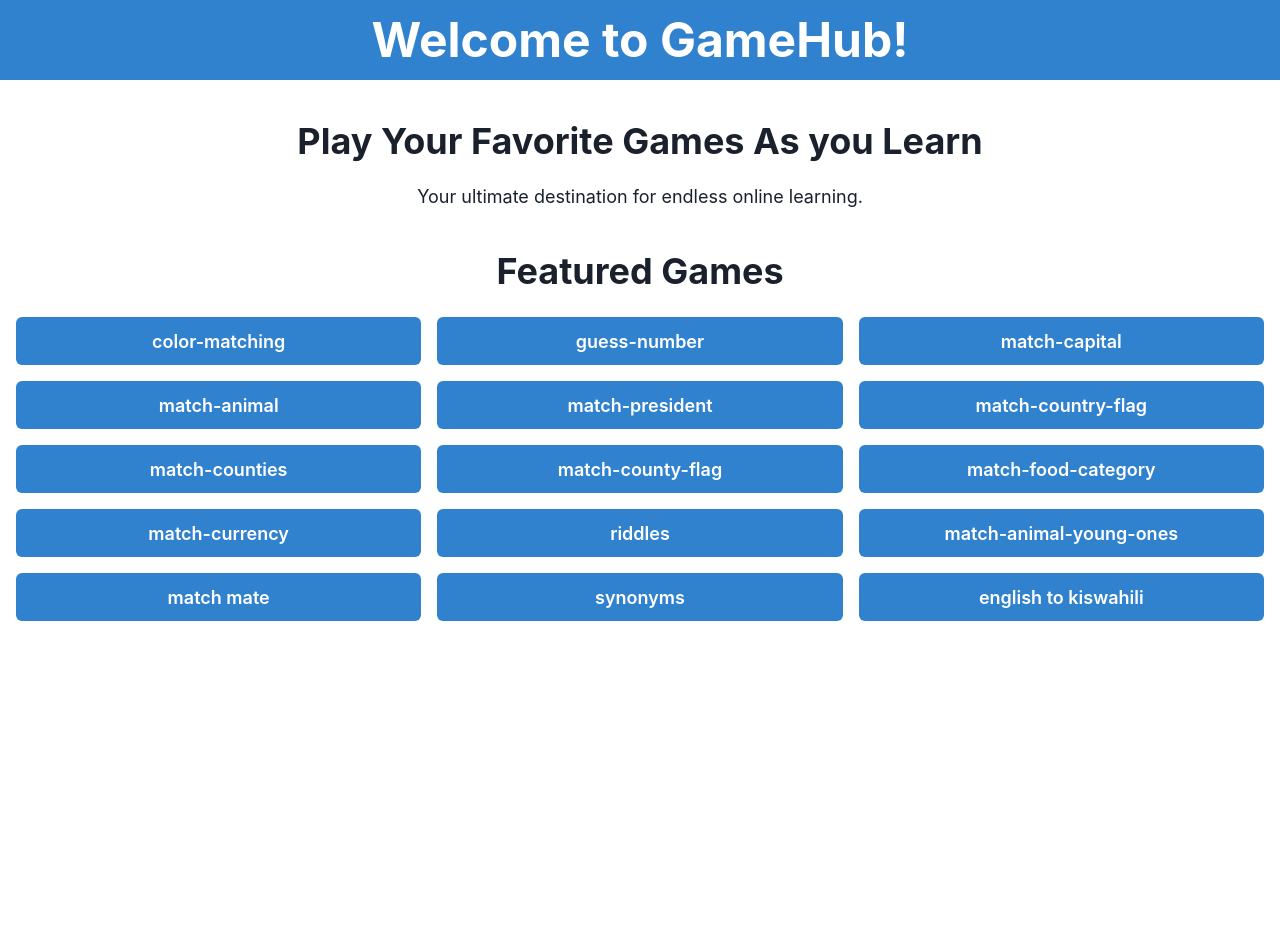
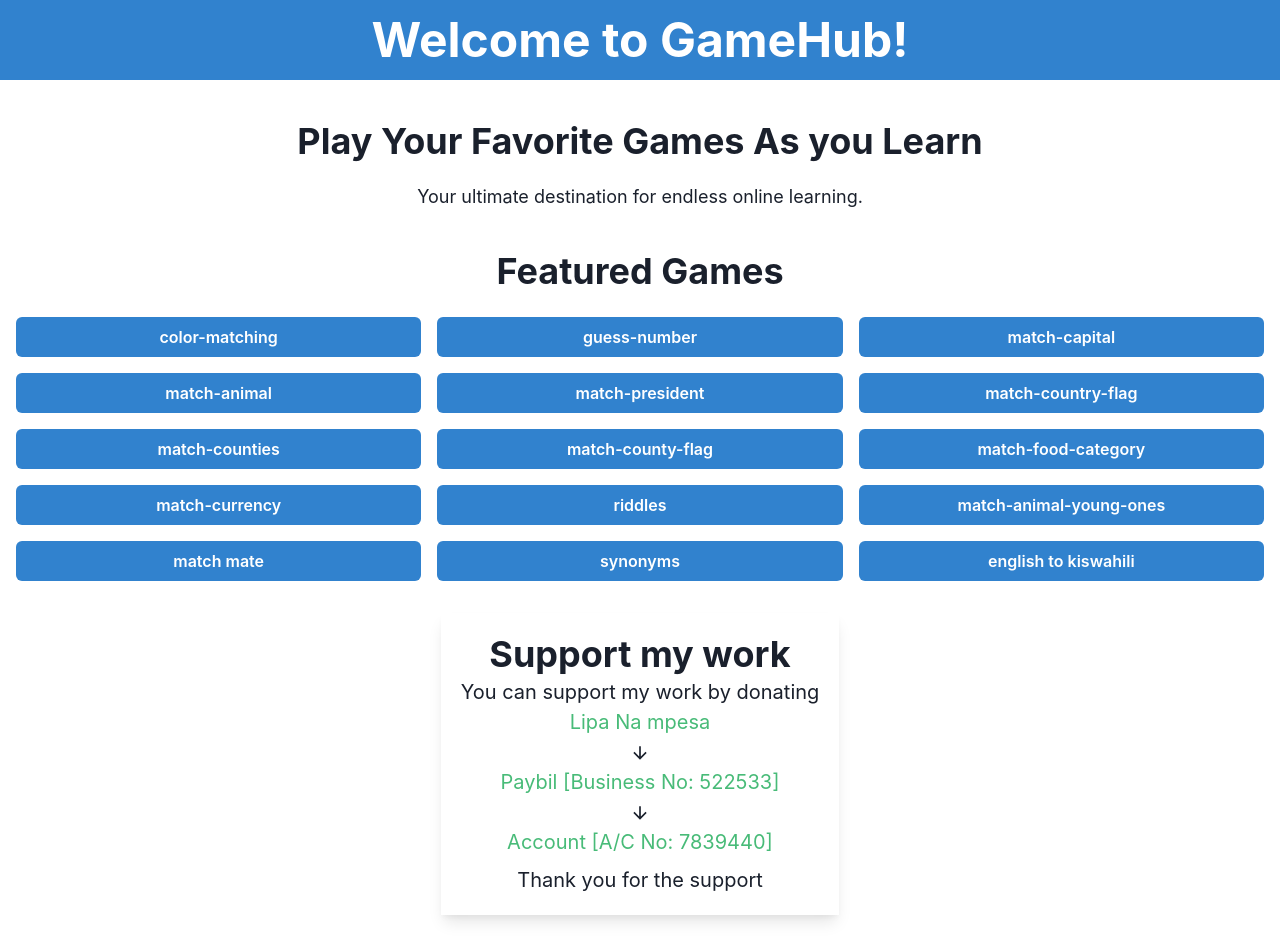
Before and after one commit to clinton-mwachia/react-games, a React (Vite) app: page / in a window 1280 px wide. Shown: the top 952 px of the page. Before the commit the page ends 800 px from the top, so only its background shows below. Built offline with nearby package versions, Linux system fonts and the light colour scheme.

Commit message:
added donation details

```diff
--- a/src/views/home/Home.jsx
+++ b/src/views/home/Home.jsx
@@ -1,6 +1,14 @@
 import { Box } from "@chakra-ui/react";
-import { SimpleGrid, Heading, Text, Button, Container } from "@chakra-ui/react";
+import {
+  SimpleGrid,
+  Heading,
+  Text,
+  Button,
+  Container,
+  Center,
+} from "@chakra-ui/react";
 import { useEffect } from "react";
+import { ArrowDownIcon } from "@chakra-ui/icons";
 
 const Home = () => {
   useEffect(() => {
@@ -51,7 +59,7 @@ const Home = () => {
             <Button
               key={index}
               colorScheme="blue"
-              size="lg"
+              size="md"
               as={"a"}
               href={`${game.to}`}
             >
@@ -59,6 +67,18 @@ const Home = () => {
             </Button>
           ))}
         </SimpleGrid>
+        <Center mt={3}>
+          <Box boxShadow={"lg"} padding={5} mt={5}>
+            <Heading>Support my work</Heading>
+            <Text>You can support my work by donating</Text>
+            <Text color={"green.400"}>Lipa Na mpesa</Text>
+            <ArrowDownIcon />
+            <Text color={"green.400"}>Paybil [Business No: 522533]</Text>
+            <ArrowDownIcon />
+            <Text color={"green.400"}>Account [A/C No: 7839440]</Text>
+            <Text mt={2}>Thank you for the support</Text>
+          </Box>
+        </Center>
       </Container>
     </Box>
   );
```
